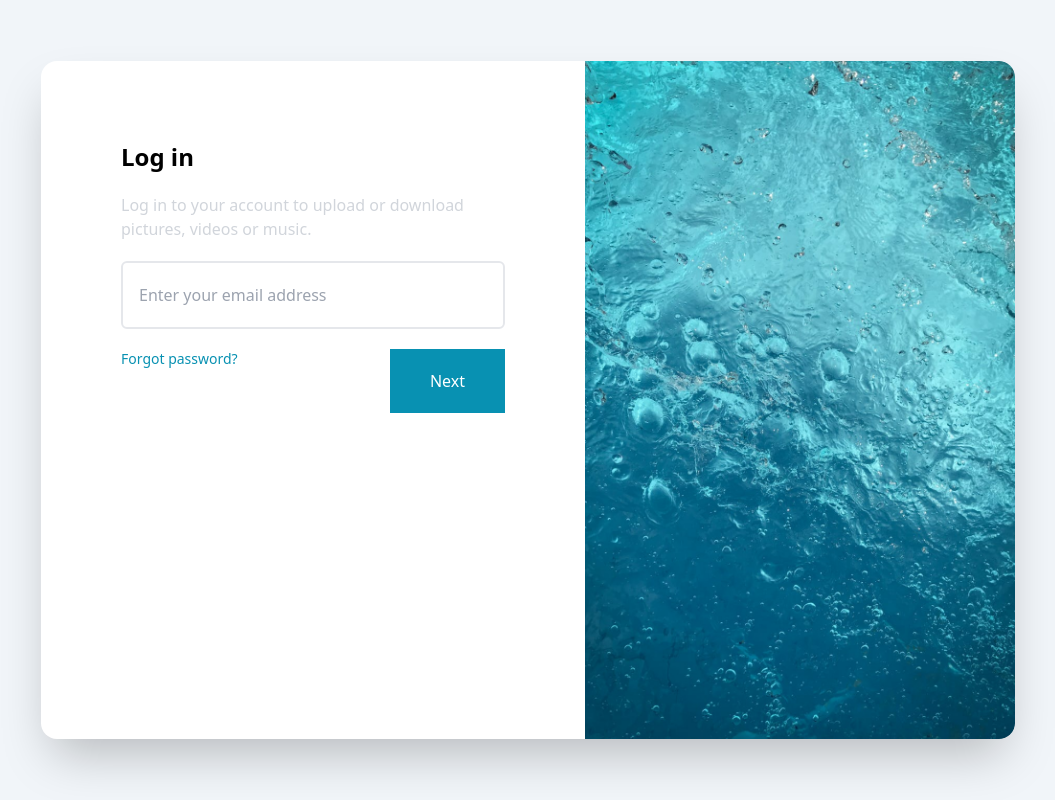
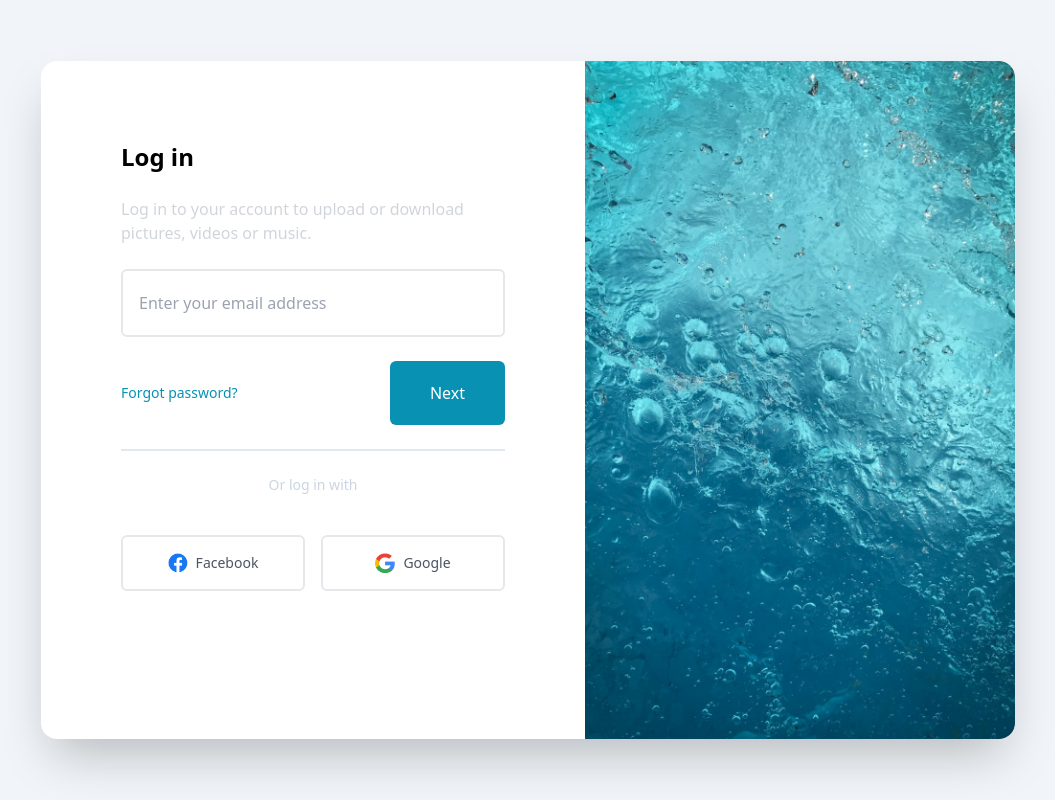
Before and after one commit to ericknamukolo/tailwind-mini-projects, a plain HTML site: page login-modal/index.html in a window 1280 px wide. Shown: the whole page, without its empty margins (112-1167 px from the left). Drawn offline with nearby package versions, Linux system fonts and the light colour scheme.

Commit message:
added lgin modal

```diff
--- a/login-modal/index.html
+++ b/login-modal/index.html
@@ -11,11 +11,11 @@
     <div class="flex items-center justify-center min-h-screen bg-slate-100">
       <!-- Card container -->
       <div
-        class="relative flex flex-col md:flex-row m-6 space-y-10 bg-white shadow-2xl rounded-2xl md:space-y-0 md:m-0"
+        class="relative flex flex-col md:flex-row  space-y-10 bg-white shadow-2xl rounded-2xl md:space-y-0 md:m-0"
       >
         <!-- Left Side -->
         <div class="p-6 md:p-20">
-          <div class="flex flex-col space-y-5 max-w-sm">
+          <div class="flex flex-col space-y-6 max-w-sm">
             <h2 class="text-2xl font-bold text-start">Log in</h2>
             <h2 class="text-md text-gray-300 font-normal">
               Log in to your account to upload or download pictures, videos or
@@ -26,12 +26,26 @@
               placeholder="Enter your email address"
               class="border-2 border-gray-200 rounded-md py-5 px-4 focus:outline-none focus:border-cyan-600"
             />
-            <div class="flex flex-row justify-between">
+            <div class="flex flex-row justify-between items-center">
               <h1 class="text-sm text-cyan-600 cursor-pointer">
                 Forgot password?
               </h1>
-              <button class="bg-cyan-600 py-5 px-10 text-white">Next</button>
+              <button class="bg-cyan-600 py-5 px-10 text-white rounded-md">
+                Next
+              </button>
             </div>
+            <hr class="border border-slate-200 mt-20"></hr>
+            <div class="text-sm text-semibold text-slate-300 text-center">Or log in with</div>
+<div class="flex flex-row justify-between space-x-4">
+              <button class="bg-white border-2 border-gray-200 rounded-md py-4 px-4 mt-4 flex items-center justify-center space-x-2  w-full hover:shadow-2xl hover:border-cyan-600 hover:-translate-y-1 transition-all duration-400">
+                <img src="./images/facebook.png" alt="" class="w-5 h-5" />
+                <span class="text-sm text-gray-600">Facebook</span>
+              </button>
+              <button class="bg-white border-2 border-gray-200 rounded-md py-4 px-4 mt-4 flex items-center justify-center space-x-2 w-full hover:shadow-2xl hover:border-cyan-600 hover:-translate-y-1 transition-all duration-400">
+                <img src="./images/google.png" alt="" class="w-5 h-5" />
+                <span class="text-sm text-gray-600">Google</span>
+              </button>
+</div>
           </div>
         </div>
         <!-- Right Side -->
```
Also changed, not shown: image-gallery/index.html (+1 -1 lines).
